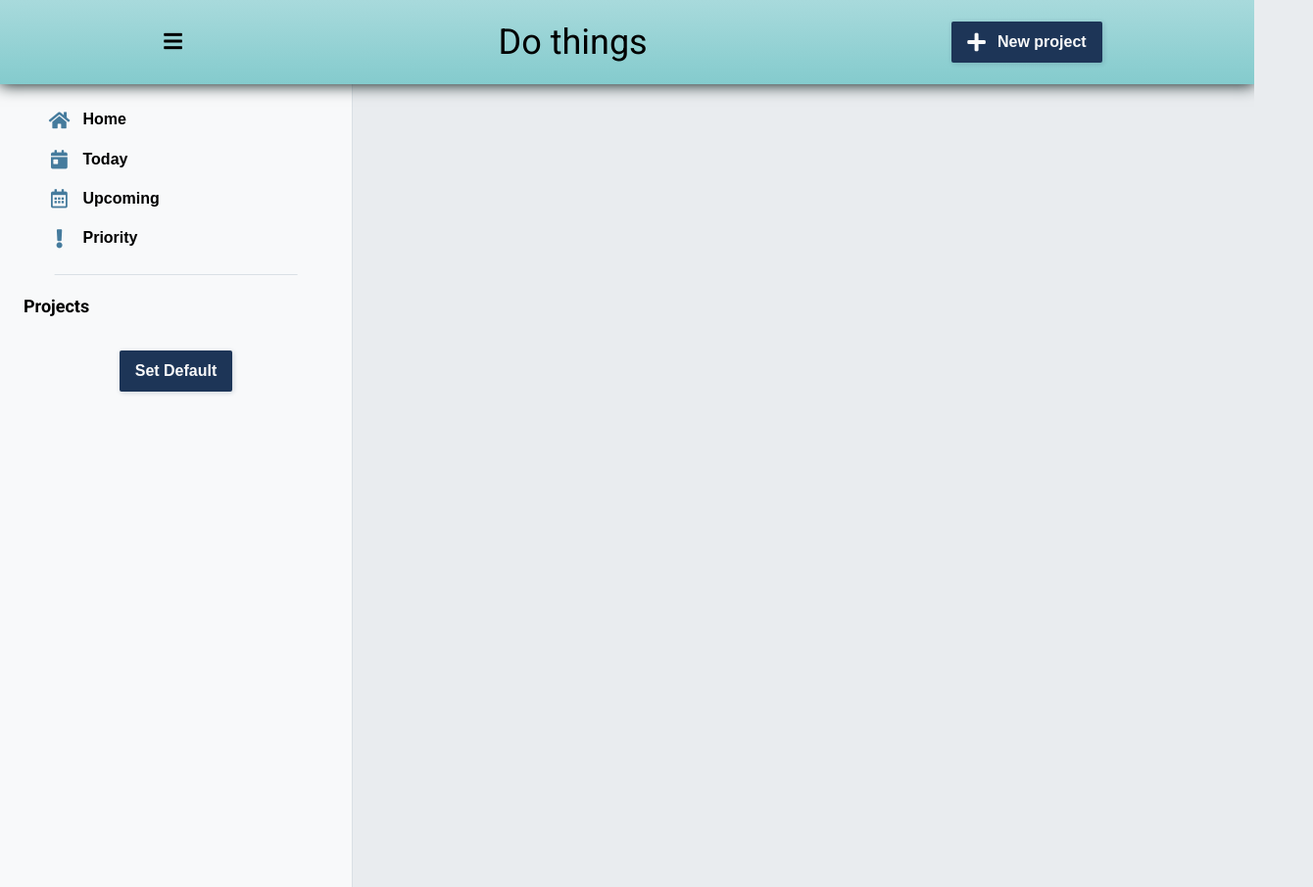
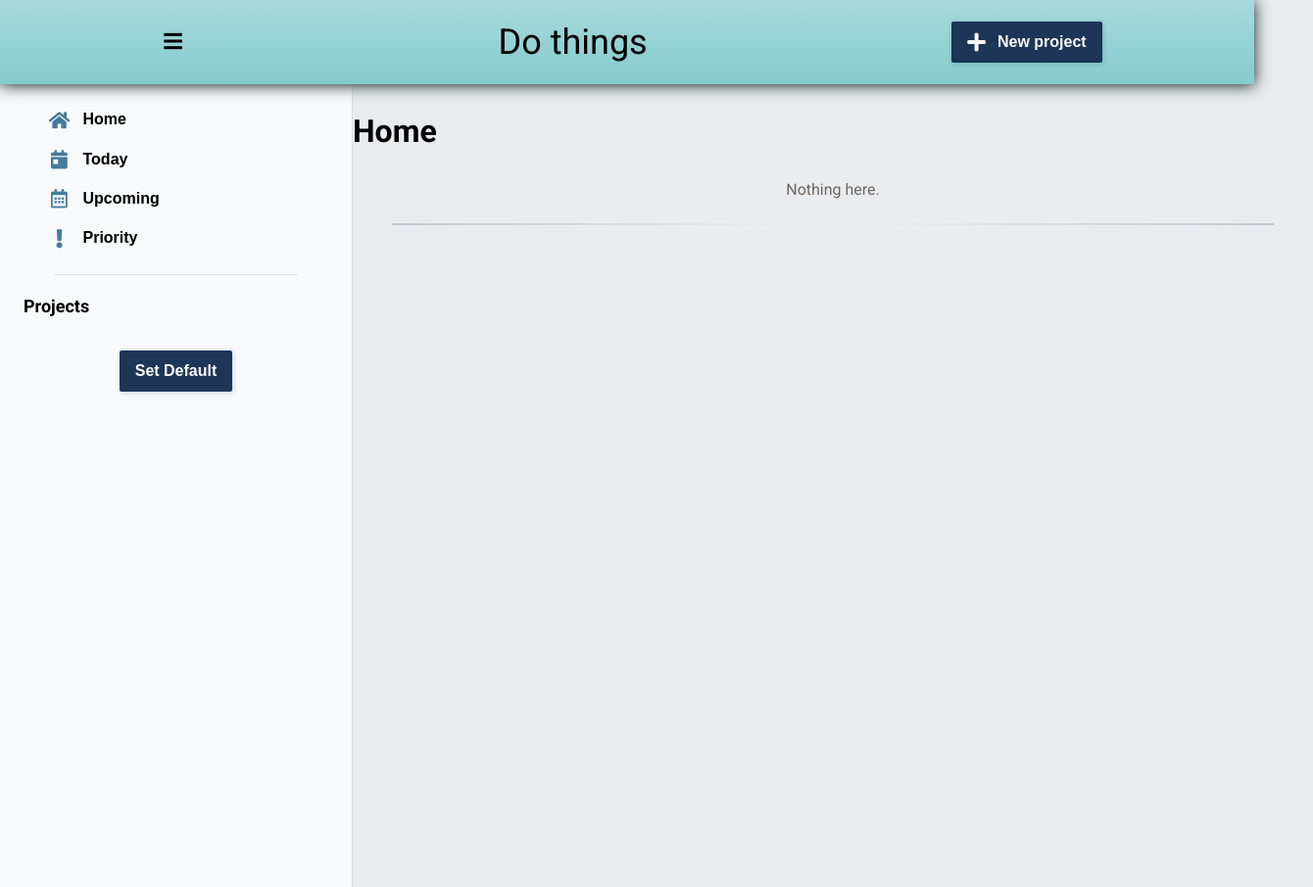
Before and after one commit to JNFussion/todo-list, a website built with webpack: page src/index.html in a window 1280 px wide. Shown: the whole page at 98% size, 1340 px wide, since content can reach past the window. Built offline with nearby package versions, Linux system fonts and the light colour scheme.

Commit message:
Helper: add function to remove view from dom and subs to pubsub. Index to load modules.

```diff
--- a/src/helper.js
+++ b/src/helper.js
@@ -1,19 +1,35 @@
+import { pubsub } from "./pubsub";
+
 const hide = (elementToHide) => {
-  elementToHide.classList.add('hide')
-}
+  elementToHide.classList.add("hide");
+};
 
 const unhide = (elementToHide) => {
-  elementToHide.classList.remove('hide')
-}
+  elementToHide.classList.remove("hide");
+};
 
 const toggleHide = (elementToHide) => {
-  elementToHide.classList.toggle('hide');
-}
+  elementToHide.classList.toggle("hide");
+};
 
-const priorityEnum ={
-  HIGHT: {weight: 2, name: "hight" },
-  MEDIUM: {weight: 1, name: "medium"},
-  LOW: {weight: 0, name: "low"}
-}
+const priorityEnum = {
+  HIGHT: { weight: 2, name: "hight" },
+  MEDIUM: { weight: 1, name: "medium" },
+  LOW: { weight: 0, name: "low" },
+};
 
-export {hide, unhide, toggleHide, priorityEnum}
+const clearContent = () => {
+  let element = document.querySelector(".wrapper");
+  if (element.lastElementChild.tagName == "ARTICLE")
+    element.removeChild(element.lastElementChild);
+};
+
+pubsub.subscribe("newProject", clearContent);
+pubsub.subscribe("createProject", clearContent);
+pubsub.subscribe("showProject", clearContent)
+pubsub.subscribe("showHome", clearContent);
+pubsub.subscribe("showToday", clearContent);
+pubsub.subscribe("showUpcoming", clearContent);
+pubsub.subscribe("showPriority", clearContent);
+
+export { hide, unhide, toggleHide, priorityEnum, clearContent };
```
Also changed, not shown: src/index.js (+24 -10 lines), dist/index.bundle.js, dist/index.html.
